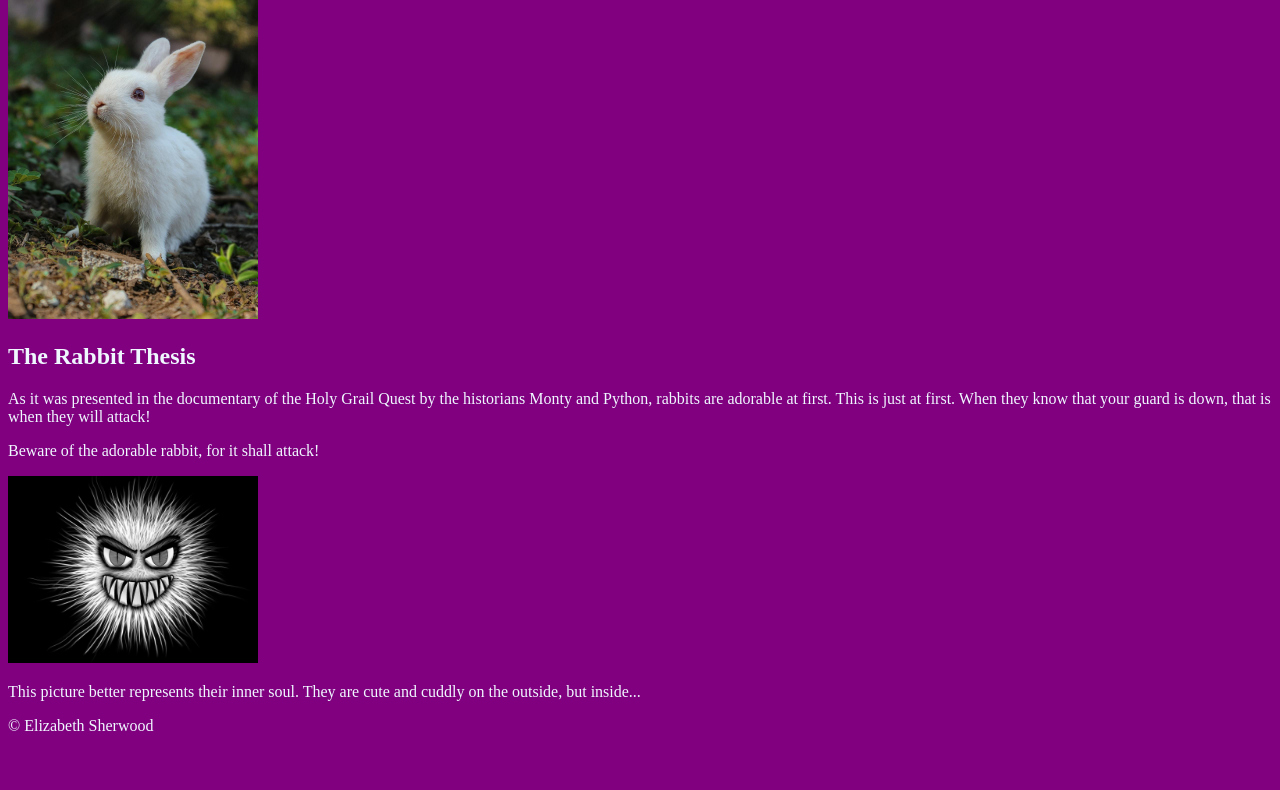
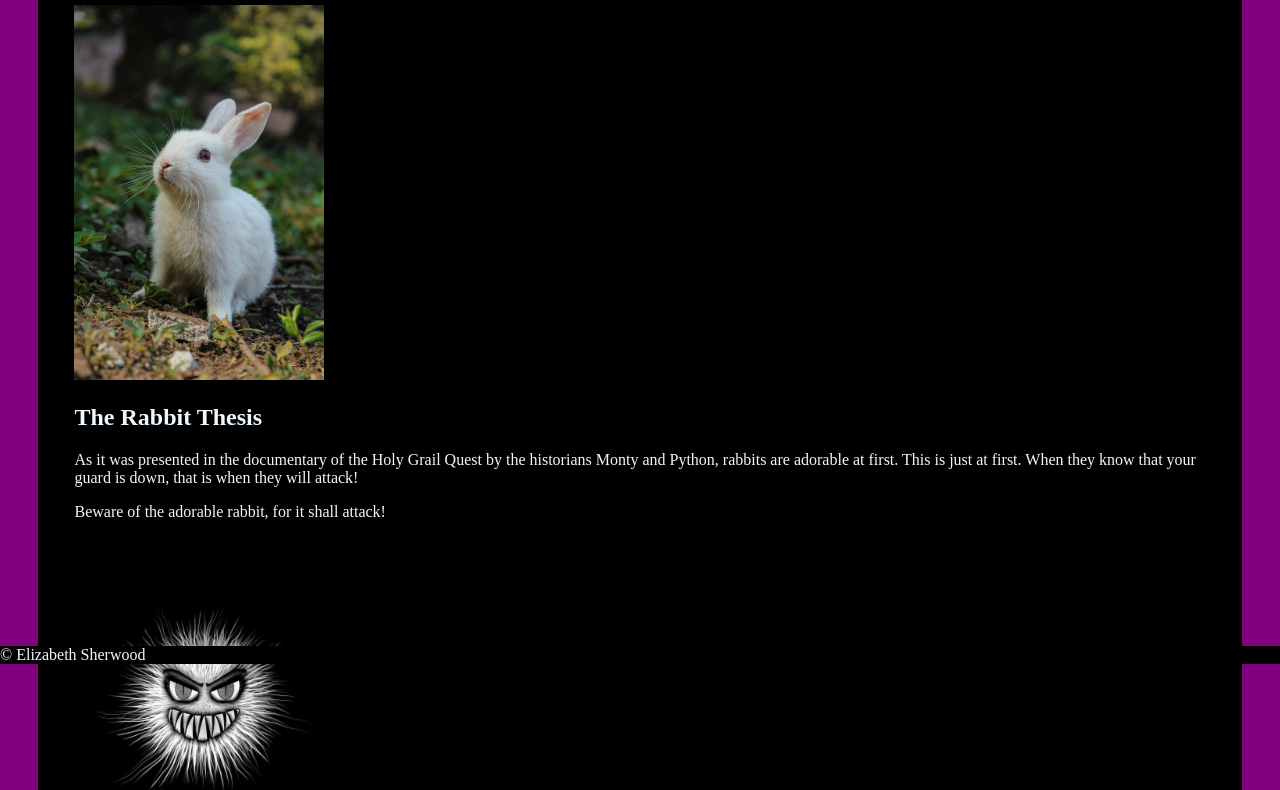
Before and after one commit to ShErWooD-ForEsd/Three_Commits_Project, a plain HTML site: page index.html in a window 1280 px wide. Shown: the part 136-926 px from the top of the page. Before the commit the page ends 879 px from the top, so only its background shows below. Drawn offline with Linux system fonts and the light colour scheme.

Commit message:
added a fixed footer with formatting changes, sectioned off the content with a borderdddd

```diff
--- a/index.html
+++ b/index.html
@@ -8,16 +8,22 @@
 </head>
 
 <body>
+    <section>
         <h1>Rabbits Might Be Evil</h1>
         <img src="pexels-photo-4001296.jpg" alt="" style="width:250px">
         <h2>The Rabbit Thesis</h2>
-    <p>As it was presented in the documentary of the Holy Grail Quest by the historians Monty and Python, rabbits are
-        adorable at first. This is just at first. When they know that your guard is down, that is when they will attack!
+        <p>As it was presented in the documentary of the Holy Grail Quest by the historians Monty and Python, rabbits
+            are
+            adorable at first. This is just at first. When they know that your guard is down, that is when they will
+            attack!
         </p>
         <p>Beware of the adorable rabbit, for it shall attack!</p>
+    </section>
+    <section>
         <img src="monster-426996_1280.webp" alt="" style="width:250px">
         <p>This picture better represents their inner soul. They are cute and cuddly on
             the outside, but inside...</p>
+    </section>
     <footer>&copy; Elizabeth Sherwood</footer>
 </body>
 
--- a/styles.css
+++ b/styles.css
@@ -3,4 +3,20 @@
 body {
     background-color: purple;
     color: aliceblue;
+    margin: 3%;
 }
+
+footer {
+    left: 0;
+    bottom: 0;
+    right: 0;
+    position: fixed;
+    width: 100%;
+    background-color: black;
+}
+
+section {
+    background-color: black;
+    padding: 3%;
+    border: 2px royalblue;
+}
```
Lines whose indentation alone changed are shown as unchanged.
